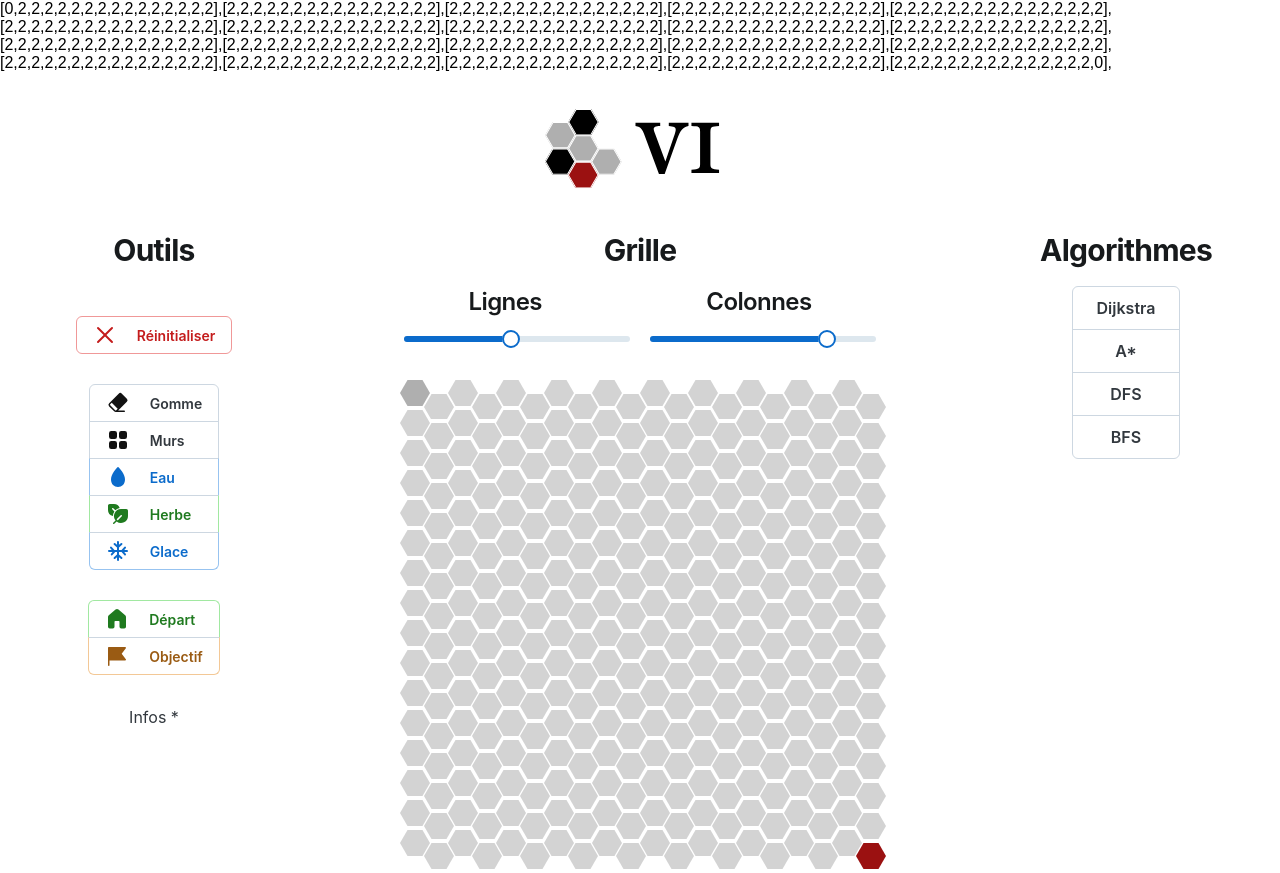
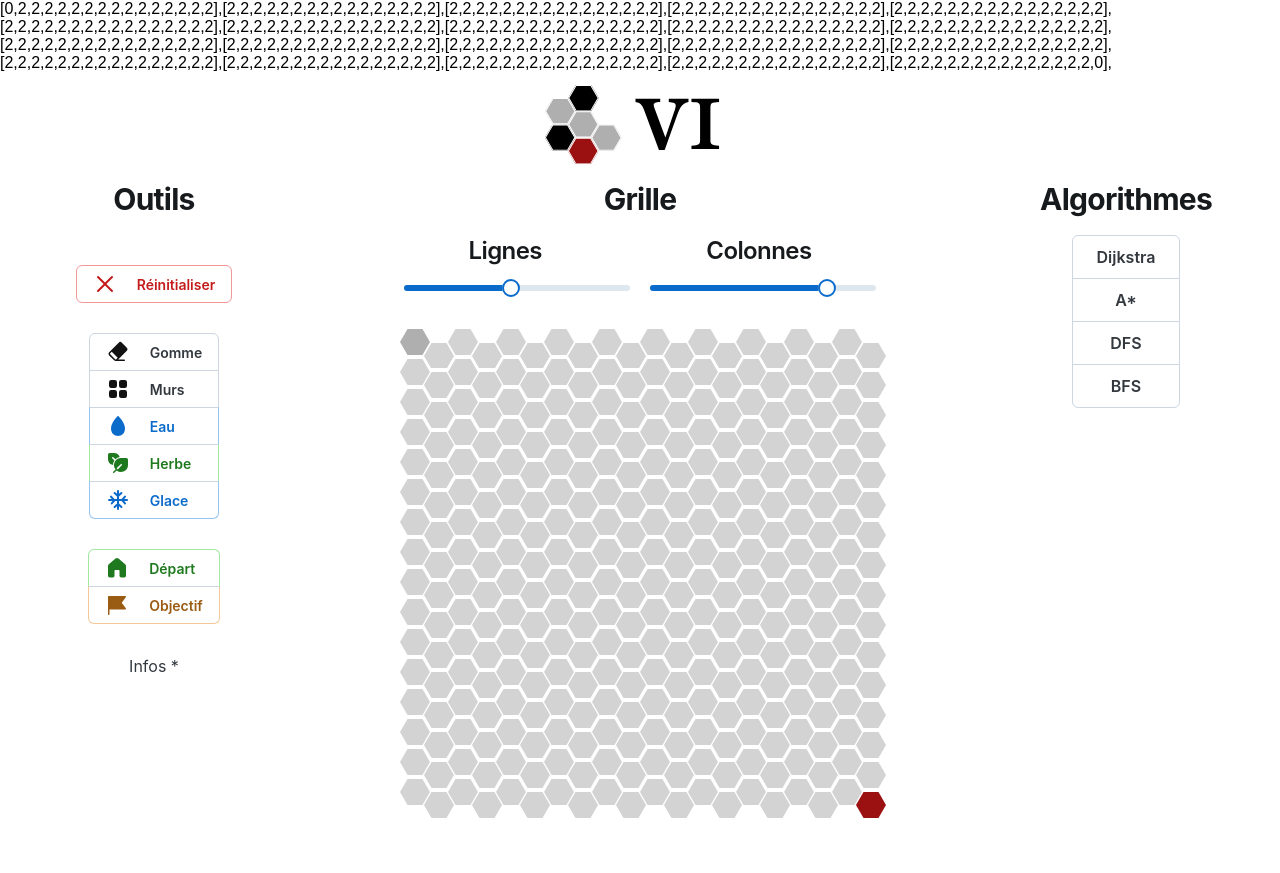
Before and after one commit to 444chak/VI, a Next.js app in the folder front-js/: page /home in a window 1280 px wide. After the commit the page ends 822 px from the top, so only its background shows below. Built offline with nearby package versions, Linux system fonts and the light colour scheme.

Commit message:
:art: | Suppression de l'en-tête typographique pour simplifier l'affichage du logo

```diff
--- a/front-js/src/app/home/page.tsx
+++ b/front-js/src/app/home/page.tsx
@@ -241,9 +241,7 @@ export default function Home() {
           : `${value},`;
       })}
       <Box display="flex" flexDirection={"column"} alignItems={"center"}>
-        <Typography level="h1" sx={{ mt: 3, mb: 2 }}>
-          <Logo />
-        </Typography>
+        <Logo />
       </Box>
       <Grid2 container spacing={2}>
         <Grid2 size={isMediumScreen ? 12 : 3}>
```
